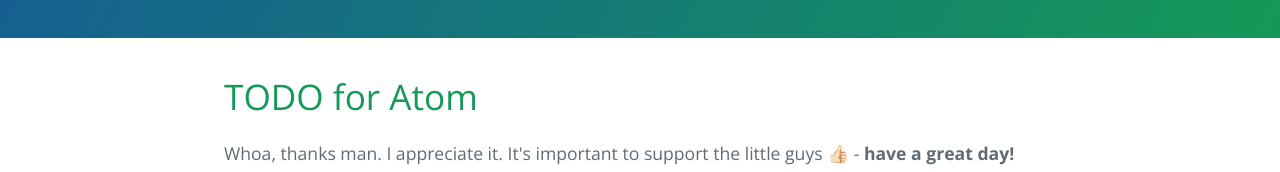
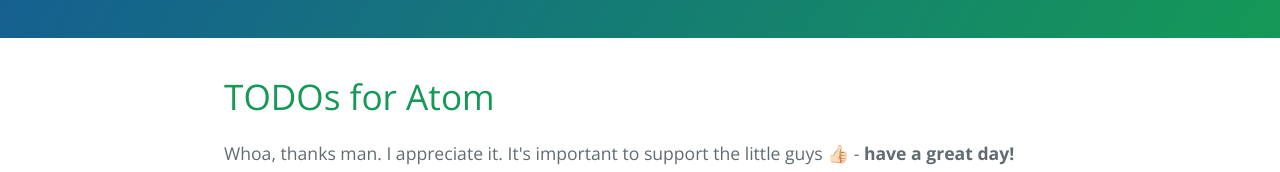
Before and after one commit to peteallport/TODOs, a plain HTML site: page charge/index.html in a window 1280 px wide. Shown: the part 345-517 px from the top of the page. Drawn offline with nearby package versions, Linux system fonts and the light colour scheme.

Commit message:
Update index.html

```diff
--- a/charge/index.html
+++ b/charge/index.html
@@ -20,7 +20,7 @@
 
     <section class="main-content">
       <h1>
-<a id="todo-for-atom" class="anchor" href="#todo-for-atom" aria-hidden="true"><span aria-hidden="true" class="octicon octicon-link"></span></a>TODO for Atom</h1>
+<a id="todo-for-atom" class="anchor" href="#todo-for-atom" aria-hidden="true"><span aria-hidden="true" class="octicon octicon-link"></span></a>TODOs for Atom</h1>
 
 <p>Whoa, thanks man. I appreciate it. It's important to support the little guys 👍🏻 - <strong>have a great day!</strong></p>
 
```
